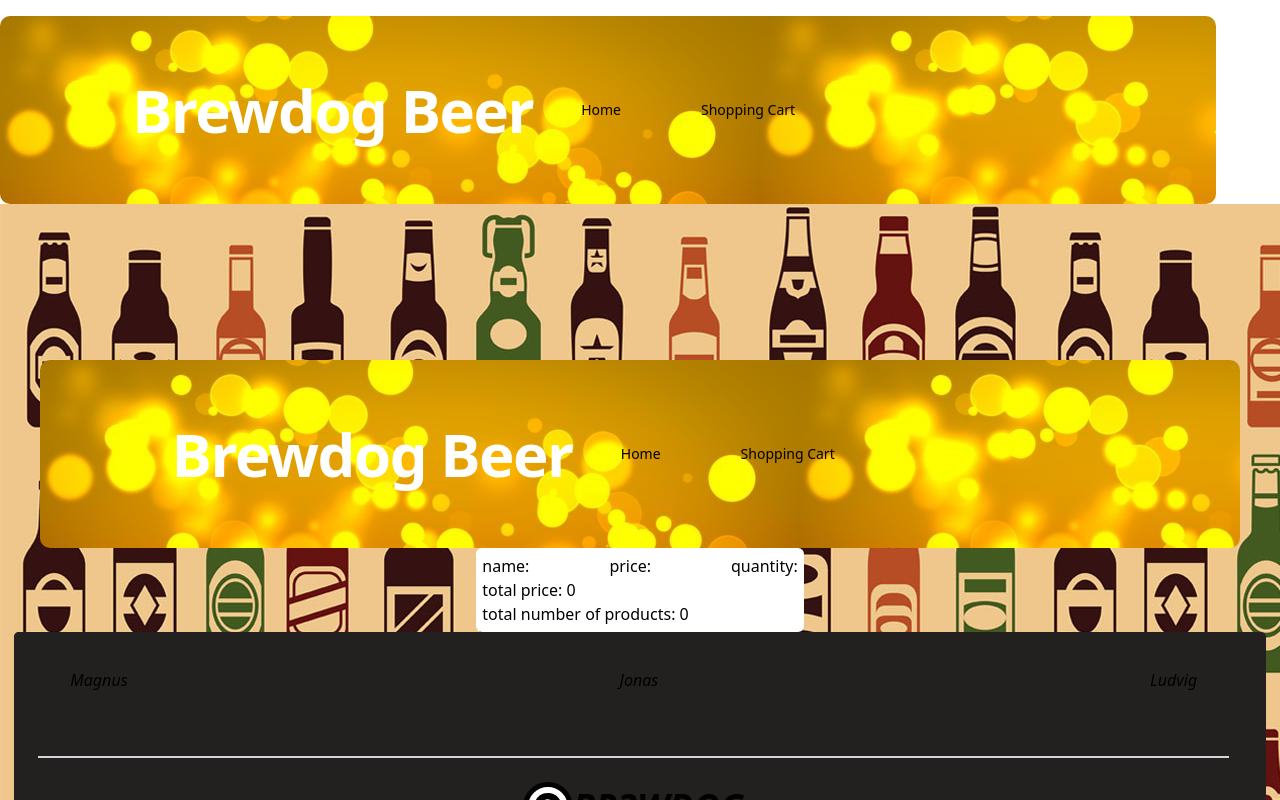
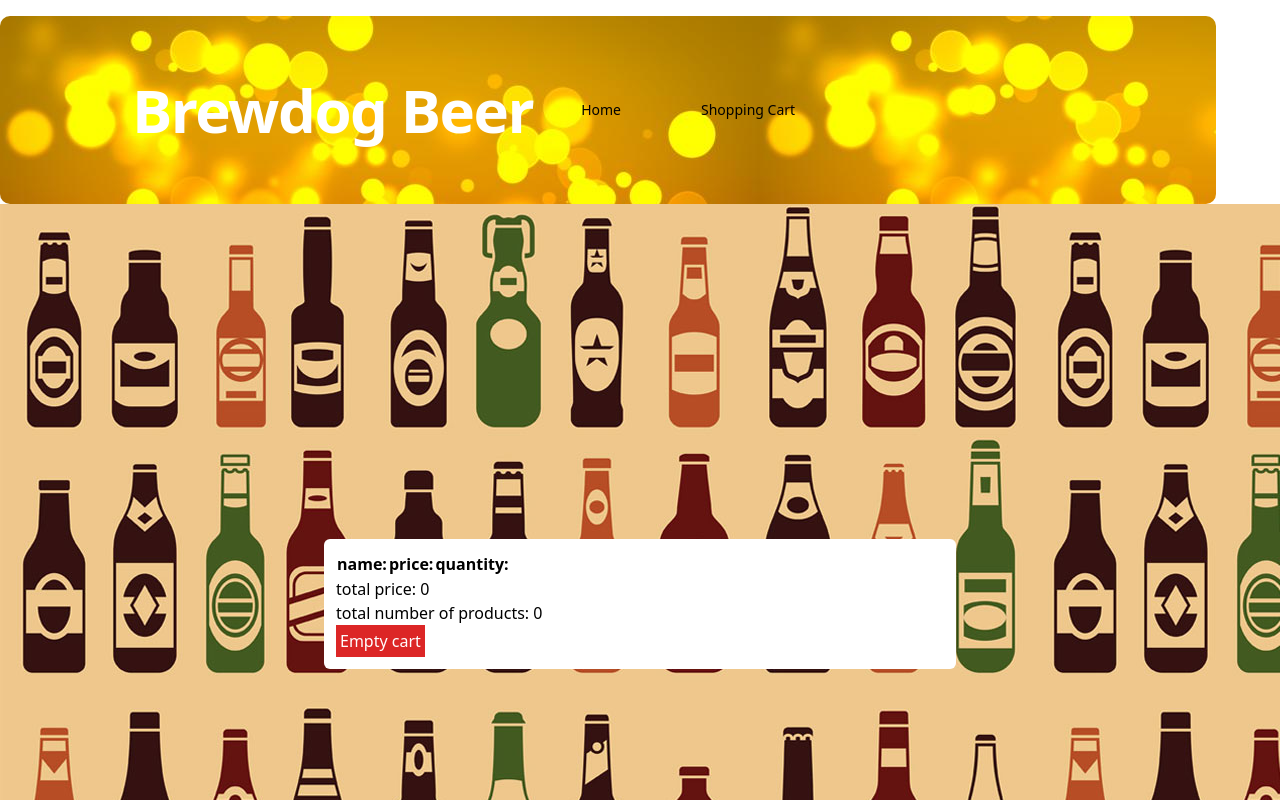
Before and after one commit to isthisthereallife/Webshop, a Next.js app: page /cart in a window 1280 px wide. Shown: the top 800 px of the page. Built offline with nearby package versions, Linux system fonts and the light colour scheme.

Commit message:
lite mer funktion odesign

```diff
--- a/pages/cart.js
+++ b/pages/cart.js
@@ -24,27 +24,36 @@ export default function Cart() {
 
   return (
     <div className={styles.container}>
-      <Navbar></Navbar>
-      <div className={styles.main} class="bg-white rounded-md p-1.5">
-        <div class="flex flex-row w-1/2 space-x-20">
-          <p>name:</p>
-          <p>price:</p>
-          <p>quantity:</p>
-        </div>
-
-        {cartItems.map((cartItem) => (
-          <div class="flex flex-row w-1/2 space-x-20">
-            <p>{cartItem.prodName}</p>
-            <p>{cartItem.prodPrice}</p>
-            <p>{cartItem.q}</p>
-            <button onClick={() => {}}>X</button>
-          </div>
-        ))}
-
+      <div className={styles.main} className="bg-white rounded-md w-1/2 p-3">
+        <table class="table-fixed">
+          <thread>
+            <tr>
+              <th class="w-1/3">name:</th>
+              <th class="w-1/3">price:</th>
+              <th class="w-1/3">quantity:</th>
+            </tr>
+          </thread>
+          <tbody>
+            {cartItems.map((cartItem) => (
+              <tr>
+                <td class="border w-1/3">{cartItem.prodName}</td>
+                <td class="border w-1/3">{cartItem.prodPrice}</td>
+                <td class="border w-1/3">{cartItem.q}</td>
+              </tr>
+            ))}
+          </tbody>
+        </table>
         <p>total price: {totalPrice}</p>
         <p>total number of products: {totalProducts}</p>
+        <button
+          class="bg-red-600 text-white p-1"
+          onClick={() => {
+            setCartItems([]);
+          }}
+        >
+          Empty cart
+        </button>
       </div>
-      <Footer></Footer>
     </div>
   );
 }
```
Also changed, not shown: pages/index.js (+30 -32 lines).
